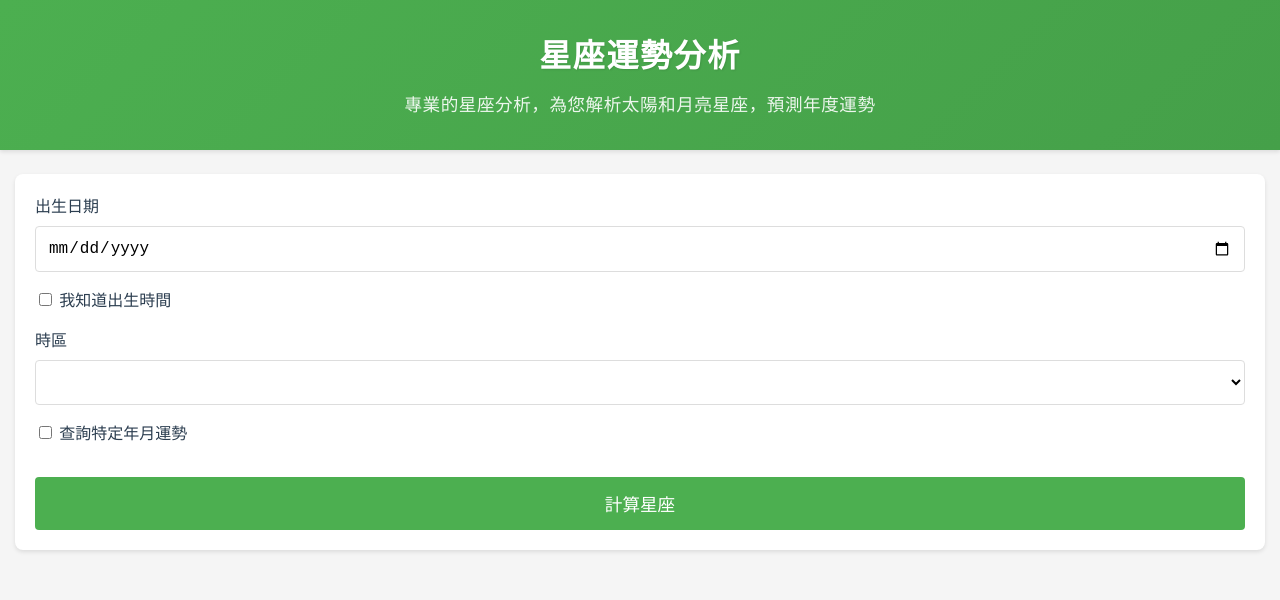
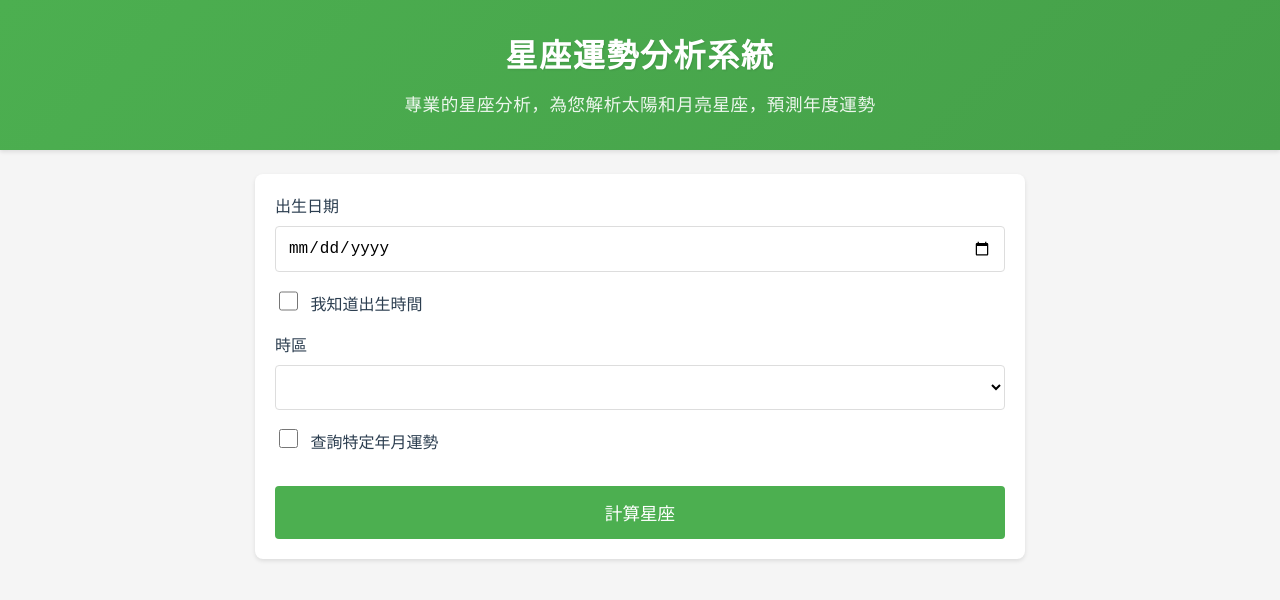
Before and after one commit to pyfate/horoscope, a plain HTML site: page docs/index.html in a window 1280 px wide. Drawn offline with Linux system fonts and the light colour scheme.

Commit message:
Update index.html

```diff
--- a/docs/index.html
+++ b/docs/index.html
@@ -1,17 +1,19 @@
 <!DOCTYPE html>
 <html>
 <head>
-    <title>星座運勢分析</title>
+    <title>星座運勢分析系統</title>
+    <meta name="viewport" content="width=device-width, initial-scale=1.0, maximum-scale=1.0, user-scalable=no">
     <link rel="stylesheet" href="style.css">
     <script async src="https://pagead2.googlesyndication.com/pagead/js/adsbygoogle.js?client=ca-pub-3914607163427066"
      crossorigin="anonymous"></script>
 </head>
 <body>
     <div class="header">
-        <h1>星座運勢分析</h1>
+        <h1>星座運勢分析系統</h1>
         <p class="subtitle">專業的星座分析，為您解析太陽和月亮星座，預測年度運勢</p>
     </div>
 
+    <div class="container">
         <form id="birthForm">
             <div class="form-group">
                 <label for="birthDate">出生日期</label>
@@ -19,8 +21,9 @@
             </div>
 
             <div class="form-group">
-            <label>
-                <input type="checkbox" id="hasTime"> 我知道出生時間
+                <label class="checkbox-label">
+                    <input type="checkbox" id="hasTime">
+                    <span>我知道出生時間</span>
                 </label>
             </div>
 
@@ -35,8 +38,9 @@
             </div>
 
             <div class="form-group">
-            <label>
-                <input type="checkbox" id="includeYearMonth"> 查詢特定年月運勢
+                <label class="checkbox-label">
+                    <input type="checkbox" id="includeYearMonth">
+                    <span>查詢特定年月運勢</span>
                 </label>
             </div>
 
@@ -69,6 +73,7 @@
         </form>
 
         <div id="result"></div>
+    </div>
 
     <script src="script.js"></script>
 </body>
```
Lines whose indentation alone changed are shown as unchanged.
